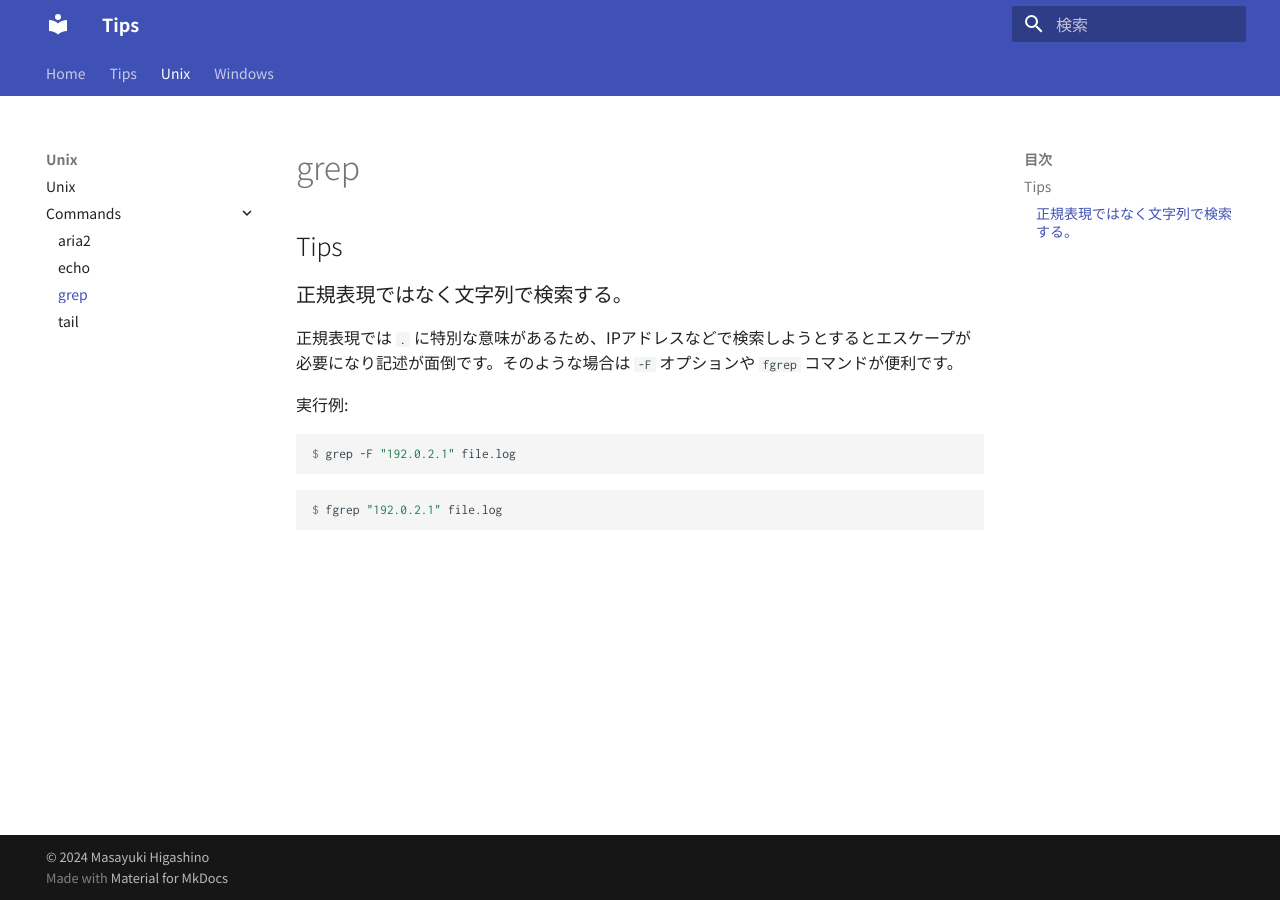
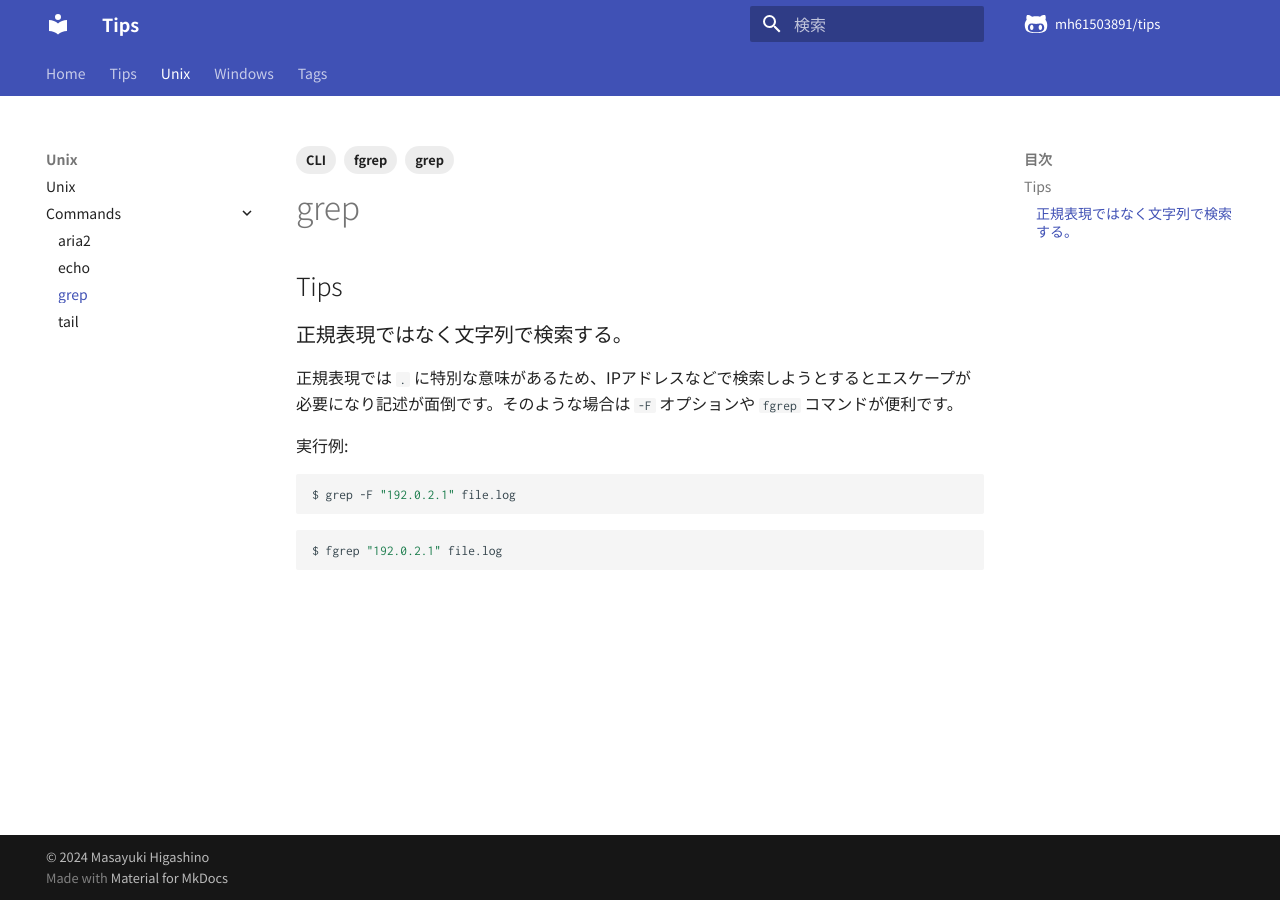
Before and after one commit to mh61503891/notebook, an MkDocs documentation site: the page built from docs/unix/commands/grep.md, in a window 1280 px wide. Built offline with MkDocs 1.6.1 and Material for MkDocs 9.7.7, drawn with Linux system fonts in a browser that asks for light colours; comment, search, counter and statistics services are not loaded.

Commit message:
no message

````diff
--- a/docs/unix/commands/grep.md
+++ b/docs/unix/commands/grep.md
@@ -1,3 +1,10 @@
+---
+tags:
+  - grep
+  - fgrep
+  - CLI
+---
+
 # grep
 
 ## Tips
@@ -8,10 +15,10 @@
 
 実行例:
 
-```console
+```sh
 $ grep -F "192.0.2.1" file.log
 ```
 
-```console
+```sh
 $ fgrep "192.0.2.1" file.log
 ```
--- a/mkdocs.yml
+++ b/mkdocs.yml
@@ -1,11 +1,17 @@
 site_name: Tips
 copyright: "&copy; 2024 Masayuki Higashino"
 site_url: https://mh61503891.github.io/tips/
+repo_url: https://github.com/mh61503891/tips
+repo_name: mh61503891/tips
 plugins:
   - search
   - git-revision-date
+  - tags:
+      tags_file: tags.md
 theme:
   name: material
+  icon:
+    repo: fontawesome/brands/github-alt
   font:
       text: Noto Sans JP
       code: Inconsolata
@@ -31,3 +37,4 @@ nav:
       - unix/commands/tail.md
   - Windows:
     - windows/index.md
+  - Tags: tags.md
````
Also changed, not shown: docs/unix/commands/aria2.md (+6 -0 lines), docs/unix/commands/echo.md (+8 -1 lines), docs/unix/commands/tail.md (+6 -0 lines), docs/tags.md (added).
